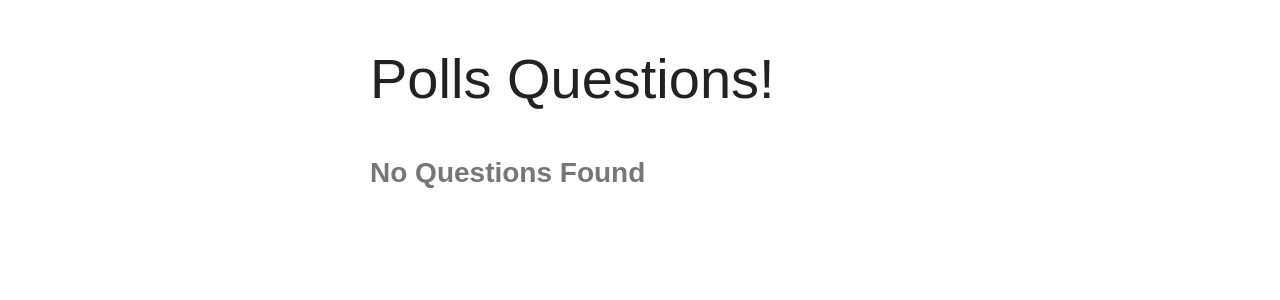
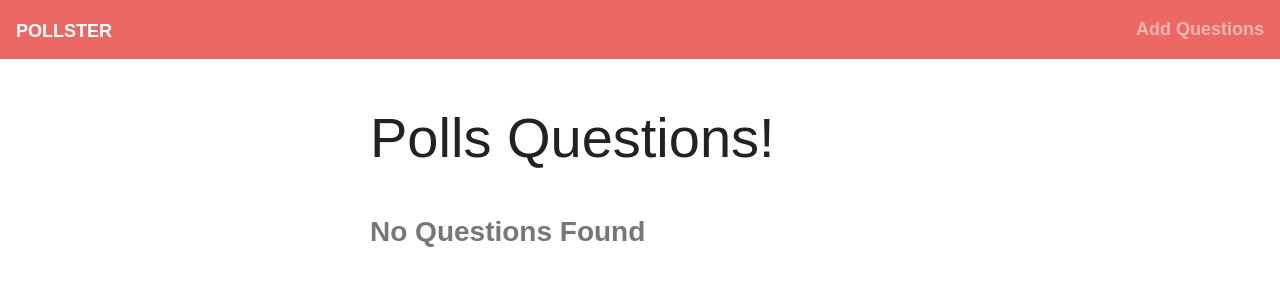
Before and after one commit to MayankValechha/django-pollster-app, a Django app: page /polls/ in a window 1280 px wide. Shown: the top 300 px of the page. Run offline with Django 3.2, Linux system fonts and the light colour scheme; data that the repository does not hold is empty; some web fonts are replaced.

Commit message:
Minor Change in UI, add NavBar

```diff
--- a/templates/base.html
+++ b/templates/base.html
@@ -10,6 +10,7 @@
 </head>
 
 <body>
+    {% include "partials/_navbar.html" %}
     <div class="container">
         <div class="row">
             <div class="col-md-6 m-auto">
--- /dev/null
+++ b/templates/partials/_navbar.html
@@ -0,0 +1,10 @@
+<nav class="navbar navbar-dark bg-primary">
+    <a class="navbar-brand" href="{% url 'polls:index' %}">
+        Pollster
+    </a>
+    <ul class="navbar-nav ">
+        <li class="nav-item">
+            <a class="nav-link" href="http://127.0.0.1:8000/admin/polls/question/add/">Add Questions</a>
+        <li>
+    </ul>
+</nav>
```
